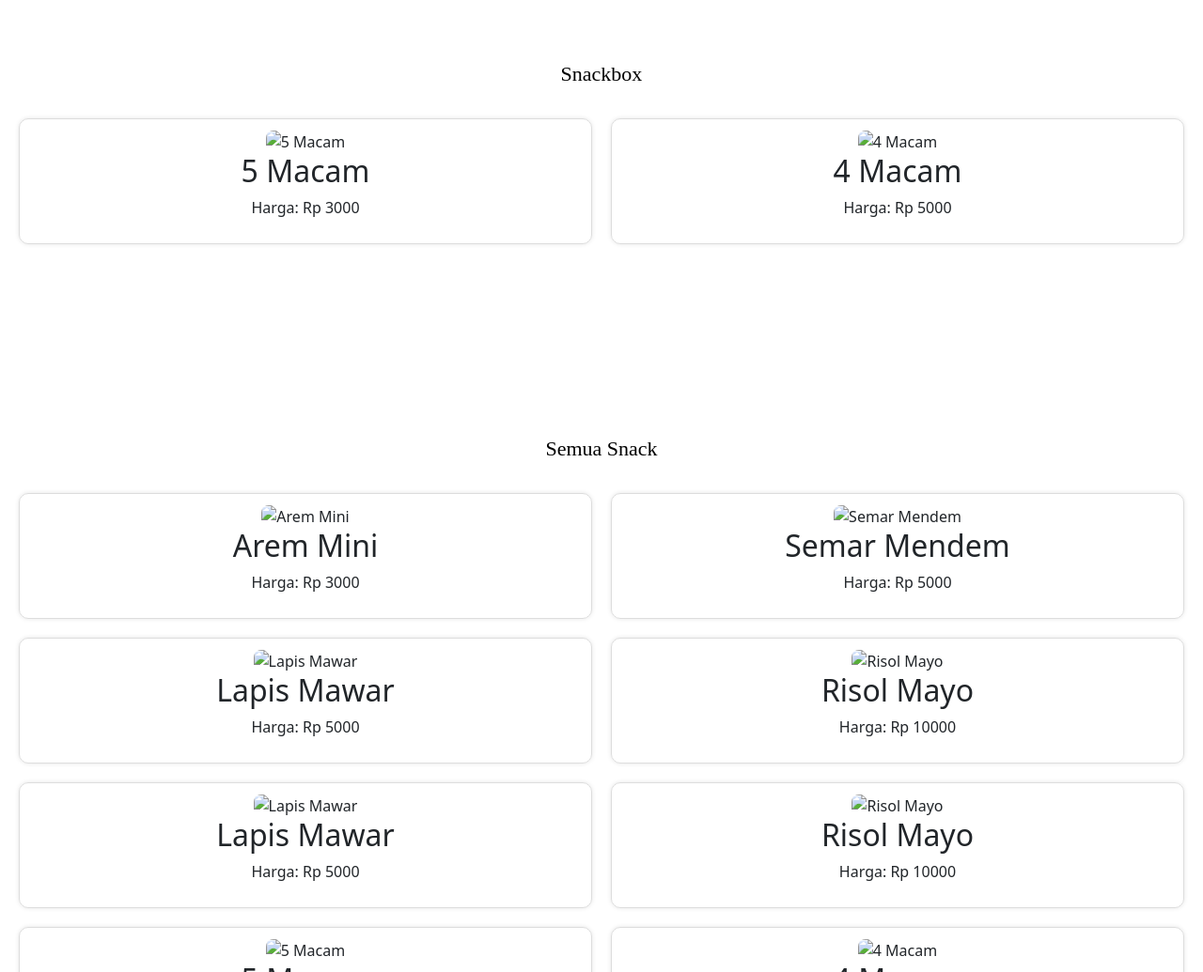
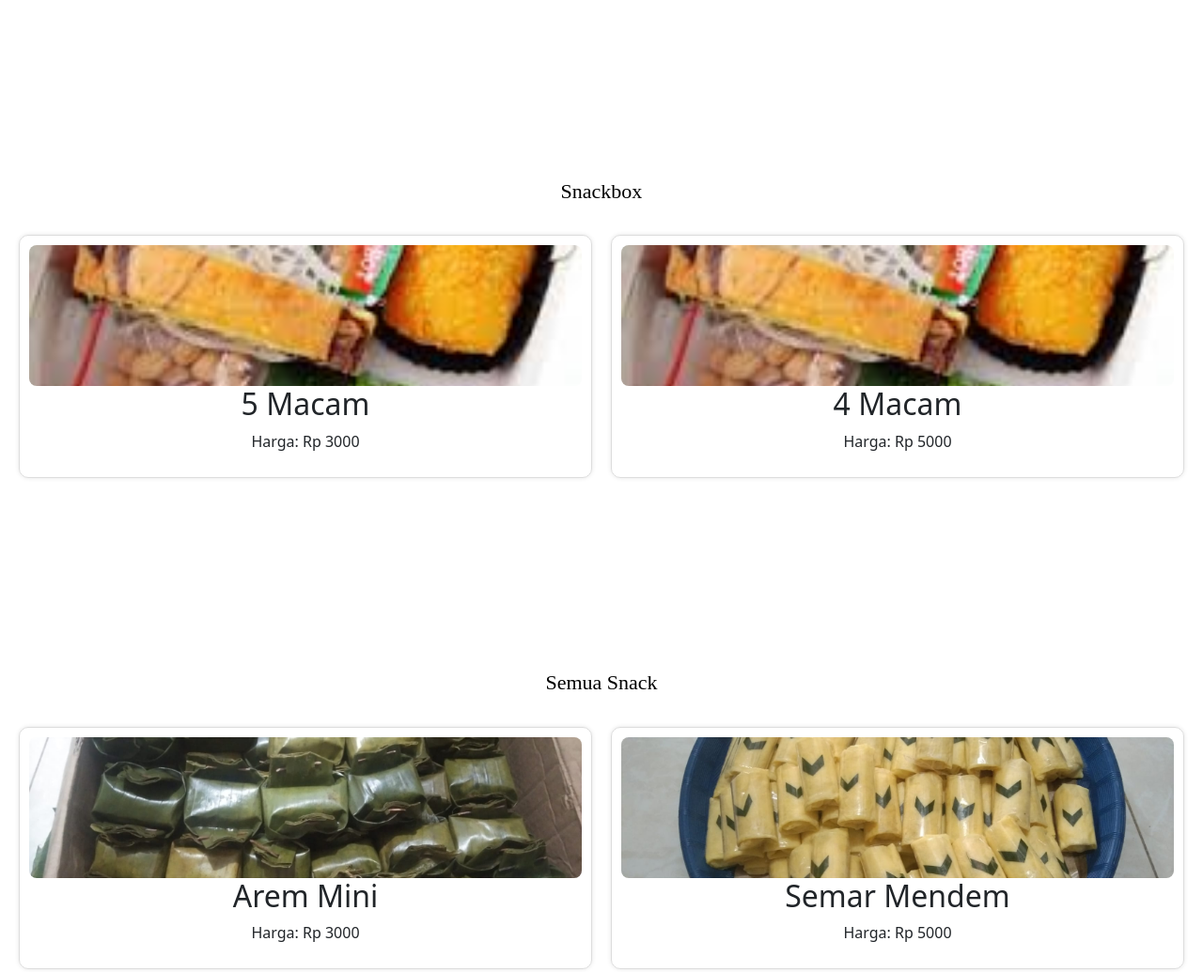
Before and after one commit to Cahya815/AZZAMSNACK, a plain HTML site: page index.html in a window 1280 px wide. Shown: the part 1200-2235 px from the top of the page at 94% size. Drawn offline with nearby package versions, Linux system fonts and the light colour scheme; the site is published under a folder, as on GitHub Pages, so addresses that start at the root find nothing; a web font is replaced by a local one.

Commit message:
Initial commit

```diff
--- a/index.html
+++ b/index.html
@@ -25,7 +25,7 @@
 
     <div class="header">
         <div class="text">AZZAM SNACK</div>
-        <img src="/gambar/6.png" alt="">
+        <img src="gambar/6.png" alt="">
 
     </div>
 
@@ -34,17 +34,17 @@
     <h2 class="text-center">Kategori</h2>
      <div class="kategori">
       <div class="kategori1">
-        <img src="/gambar/Ellipse 3.png" alt="Snack 1" class="gambar-snack">
+        <img src="gambar/Ellipse 3.png" alt="Snack 1" class="gambar-snack">
         <button class="button1" onclick="location.href='#kategori1'">Snack Box</button>
       </div>
 
       <div class="kategori2">
-        <img src="/gambar/Ellipse 4.png" alt="Snack 1" class="gambar-snack">
+        <img src="gambar/Ellipse 4.png" alt="Snack 1" class="gambar-snack">
         <button class="button1" onclick="location.href='#kategori2'">SNACK</button>
       </div>
 
       <div class="kategori3">
-        <img src="/gambar/Ellipse 5.png" alt="Snack 1" class="gambar-snack">
+        <img src="gambar/Ellipse 5.png" alt="Snack 1" class="gambar-snack">
         <button class="button1" onclick="location.href='#kategori3'">Gurih</button>
       </div>
      </div>
--- a/produk.json
+++ b/produk.json
@@ -4,49 +4,49 @@
       "nama": "Arem Mini",
       "harga": 3000,
       "deskripsi": "",
-      "gambar": "/gambar/AremMini.jpeg"
+      "gambar": "gambar/AremMini.jpeg"
     },
     {
       "nama": "Semar Mendem",
       "harga": 5000,
       "deskripsi": "",
-      "gambar": "/gambar/Semar.jpeg"
+      "gambar": "gambar/Semar.jpeg"
     },
     {
       "nama": "Lapis Mawar",
       "harga": 5000,
       "deskripsi": "",
-      "gambar": "/gambar/LapisMawar.jpeg"
+      "gambar": "gambar/LapisMawar.jpeg"
     },
     {
       "nama": "Risol Mayo",
       "harga": 10000,
       "deskripsi": "",
-      "gambar": "/gambar/RisolMayo.jpeg"
+      "gambar": "gambar/RisolMayo.jpeg"
     },
     {
       "nama": "Lapis Mawar",
       "harga": 5000,
       "deskripsi": "",
-      "gambar": "/gambar/LapisMawar.jpeg"
+      "gambar": "gambar/LapisMawar.jpeg"
     },
     {
       "nama": "Risol Mayo",
       "harga": 10000,
       "deskripsi": "",
-      "gambar": "/gambar/RisolMayo.jpeg"
+      "gambar": "gambar/RisolMayo.jpeg"
     },
     {
       "nama": "5 Macam",
       "harga": 3000,
       "deskripsi": "",
-      "gambar": "/gambar/images.jpg"
+      "gambar": "gambar/images.jpg"
     },
     {
       "nama": "4 Macam",
       "harga": 5000,
       "deskripsi": "",
-      "gambar": "/gambar/images.jpg"
+      "gambar": "gambar/images.jpg"
     }
 
   ]
--- a/snackbox.json
+++ b/snackbox.json
@@ -3,12 +3,12 @@
       "nama": "5 Macam",
       "harga": 3000,
       "deskripsi": "",
-      "gambar": "/gambar/images.jpg"
+      "gambar": "gambar/images.jpg"
     },
     {
       "nama": "4 Macam",
       "harga": 5000,
       "deskripsi": "",
-      "gambar": "/gambar/images.jpg"
+      "gambar": "gambar/images.jpg"
     }
   ]
--- a/terlaris.json
+++ b/terlaris.json
@@ -4,12 +4,12 @@
       "nama": "Lapis Mawar",
       "harga": 5000,
       "deskripsi": "",
-      "gambar": "/gambar/LapisMawar.jpeg"
+      "gambar": "gambar/LapisMawar.jpeg"
     },
     {
       "nama": "Risol Mayo",
       "harga": 10000,
       "deskripsi": "",
-      "gambar": "/gambar/RisolMayo.jpeg"
+      "gambar": "gambar/RisolMayo.jpeg"
     }
   ]
```
